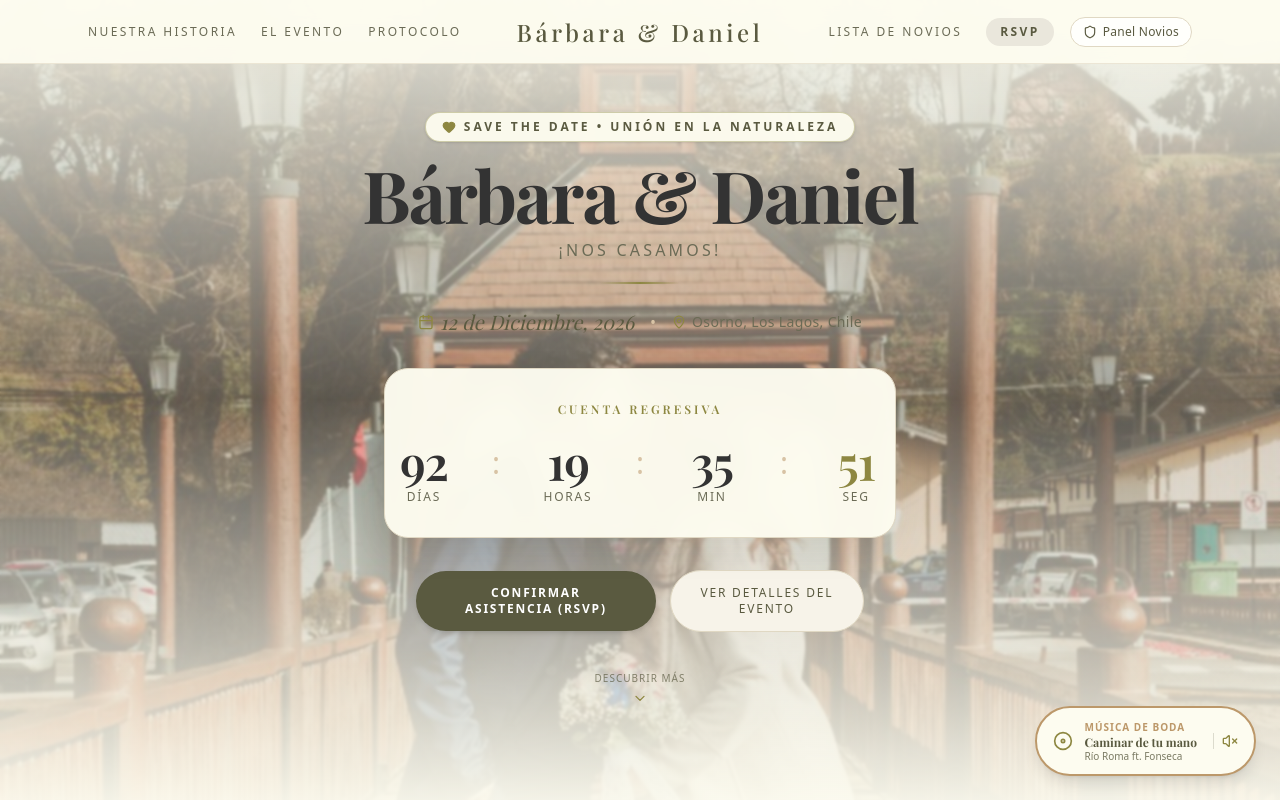
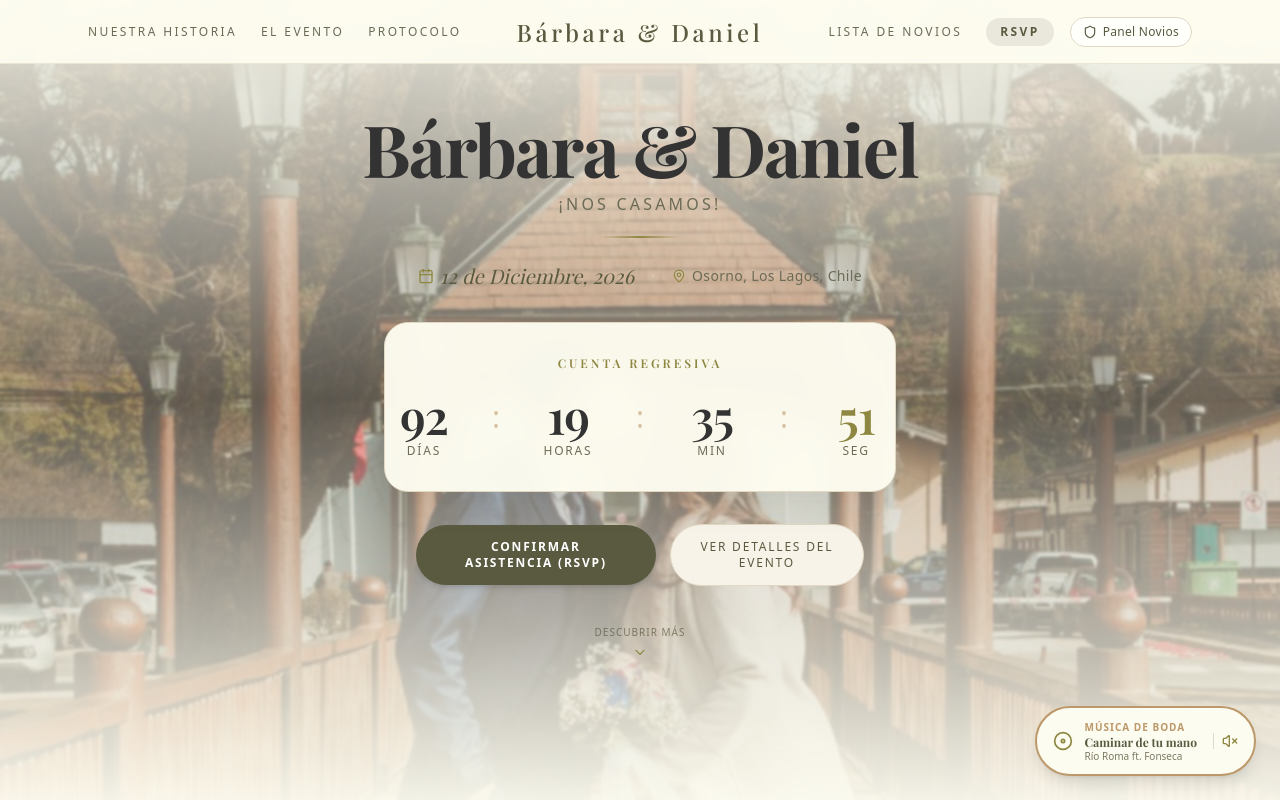
Before and after one commit to danielaguilaralderete4-prog/bodaaa, a React (Vite) app: page / in a window 1280 px wide. Shown: the top 800 px of the page. Built offline with nearby package versions, Linux system fonts and the light colour scheme; no server answers; the database is empty; a web font is replaced by a local one.

Commit message:
Quitar etiqueta save the date

```diff
--- a/src/components/HeroSection.tsx
+++ b/src/components/HeroSection.tsx
@@ -26,14 +26,6 @@ export const HeroSection: React.FC = () => {
 
       {/* Main Hero Card Container */}
       <div className="relative z-10 w-full max-w-2xl mx-auto flex flex-col items-center text-center animate-fade-in">
-        {/* Natural Tones Eyebrow Badge */}
-        <div className="inline-flex items-center gap-2 px-4 py-1.5 rounded-full bg-[#FDFCF0]/95 border border-[#8D8741]/40 shadow-sm mb-4 backdrop-blur-sm">
-          <Heart className="w-3.5 h-3.5 text-[#8D8741] fill-[#8D8741]" />
-          <span className="text-xs uppercase tracking-[0.25em] font-semibold text-[#5A5A40]">
-            Save the Date &bull; Unión en la Naturaleza
-          </span>
-        </div>
-
         {/* Couple Names */}
         <h1 className="font-serif-display text-4xl sm:text-6xl md:text-7xl font-bold text-[#333333] tracking-tight mb-2">
           Bárbara & Daniel
```
